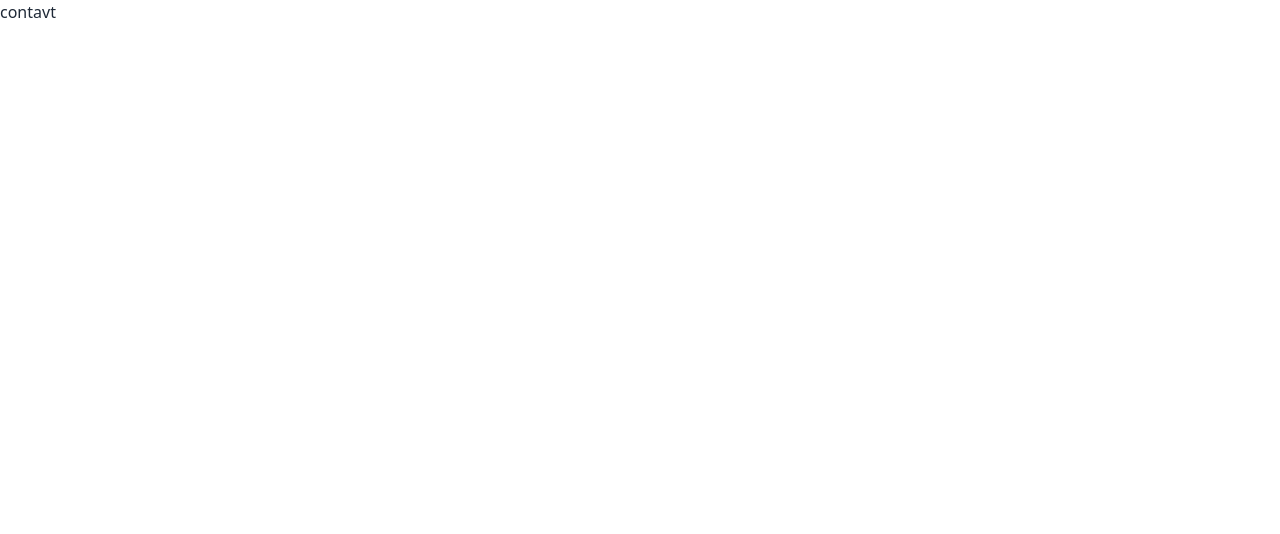
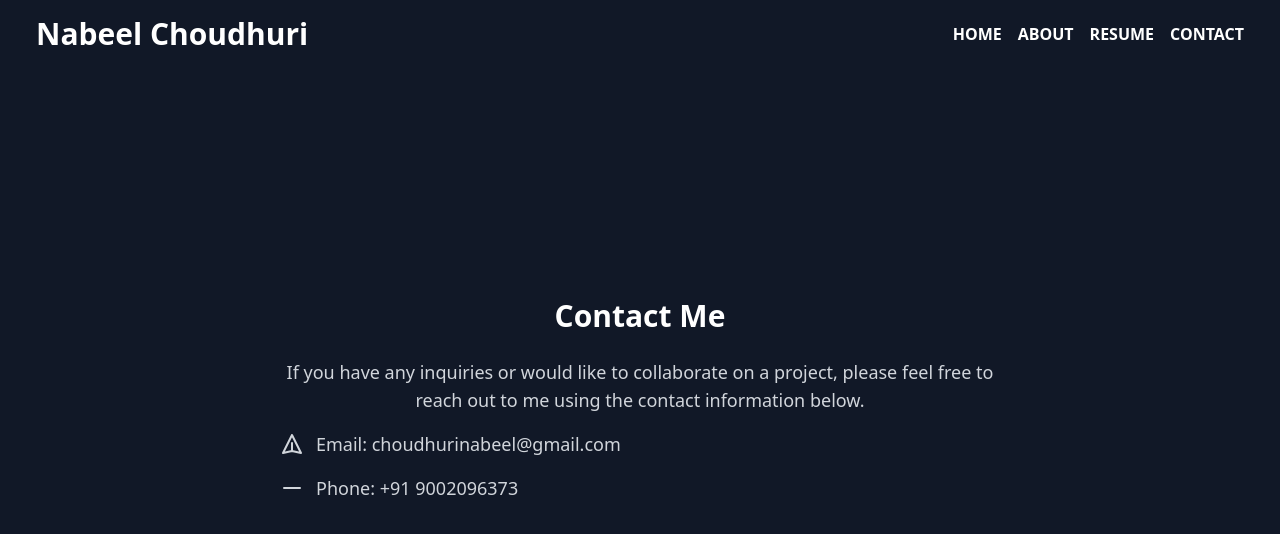
Before and after one commit to nabeel365/My-Portfolio, a React (Vite) app: page /contact in a window 1280 px wide. Shown: the top 534 px of the page. Built offline with nearby package versions, Linux system fonts and the light colour scheme.

Commit message:
contact section created

```diff
--- a/package.json
+++ b/package.json
@@ -11,6 +11,7 @@
   },
   "dependencies": {
     "antd": "^5.6.3",
+    "firebase": "^9.23.0",
     "localforage": "^1.10.0",
     "match-sorter": "^6.3.1",
     "react": "^18.2.0",
--- a/src/Components/Banner/Navbar/NavbarLinks/About.jsx
+++ b/src/Components/Banner/Navbar/NavbarLinks/About.jsx
@@ -2,19 +2,19 @@ import React from 'react';
 
 const About = () => {
   return (
-    <div className="bg-slate-400 py-10 px-6">
-      <div className="max-w-3xl mx-auto">
-        <h1 className="text-3xl font-bold text-gray-800 mb-6">About Me</h1>
-        <p className="text-lg text-gray-700 mb-4">
+    <div className="bg-gray-900 min-h-screen flex items-center justify-center">
+      <div className="max-w-3xl mx-auto px-6">
+        <h1 className="text-3xl font-bold text-white text-center mb-6">About Me</h1>
+        <p className="text-lg text-white text-left mb-4">
           I am a passionate web developer with a strong foundation in front-end technologies. I enjoy creating responsive and user-friendly websites using modern tools and frameworks.
         </p>
-        <p className="text-lg text-gray-700 mb-4">
+        <p className="text-lg text-white text-left mb-4">
           My expertise lies in HTML, CSS, JavaScript, and React. I have experience in building interactive web applications and collaborating with cross-functional teams to deliver high-quality products.
         </p>
-        <p className="text-lg text-gray-700 mb-4">
+        <p className="text-lg text-white text-left mb-4">
           I am constantly learning and keeping up with the latest trends in web development. I am dedicated to delivering exceptional user experiences and turning ideas into reality.
         </p>
-        <p className="text-lg text-gray-700 mb-4">
+        <p className="text-lg text-white text-left mb-4">
           Feel free to reach out to me if you have any questions or if you'd like to discuss a potential project. I'm always excited to take on new challenges and contribute to meaningful projects.
         </p>
       </div>
--- a/src/Components/Banner/Navbar/NavbarLinks/Contact.jsx
+++ b/src/Components/Banner/Navbar/NavbarLinks/Contact.jsx
@@ -1,11 +1,50 @@
 import React from 'react';
 
 const Contact = () => {
-    return (
-        <div>
-            contavt
+  return (
+    <div className="bg-gray-900 min-h-screen flex items-center justify-center">
+      <div className="max-w-3xl mx-auto px-6">
+        <h1 className="text-3xl font-bold text-white text-center mb-6">Contact Me</h1>
+        <p className="text-lg text-gray-300 text-center mb-4">
+          If you have any inquiries or would like to collaborate on a project, please feel free to reach out to me using the contact information below.
+        </p>
+        <div className="flex items-center mb-4">
+          <svg
+            className="w-6 h-6 text-gray-300 mr-3"
+            fill="none"
+            stroke="currentColor"
+            viewBox="0 0 24 24"
+            xmlns="http://www.w3.org/2000/svg"
+          >
+            <path
+              strokeLinecap="round"
+              strokeLinejoin="round"
+              strokeWidth="2"
+              d="M12 19l9 2-9-18-9 18 9-2zm0 0v-8"
+            ></path>
+          </svg>
+          <span className="text-lg text-gray-300">Email: choudhurinabeel@gmail.com</span>
         </div>
-    );
+        <div className="flex items-center">
+          <svg
+            className="w-6 h-6 text-gray-300 mr-3"
+            fill="none"
+            stroke="currentColor"
+            viewBox="0 0 24 24"
+            xmlns="http://www.w3.org/2000/svg"
+          >
+            <path
+              strokeLinecap="round"
+              strokeLinejoin="round"
+              strokeWidth="2"
+              d="M20 12H4"
+            ></path>
+          </svg>
+          <span className="text-lg text-gray-300">Phone: +91 9002096373</span>
+        </div>
+      </div>
+    </div>
+  );
 };
 
 export default Contact;
--- a/src/Components/Banner/Navbar/NavbarLinks/Resume.jsx
+++ b/src/Components/Banner/Navbar/NavbarLinks/Resume.jsx
@@ -3,7 +3,7 @@ import React from 'react';
 const Resume = () => {
     return (
         <div>
-            resime
+
         </div>
     );
 };
--- /dev/null
+++ b/src/firebaseConfig.js
@@ -0,0 +1,18 @@
+// Import the functions you need from the SDKs you need
+import { initializeApp } from "firebase/app";
+// TODO: Add SDKs for Firebase products that you want to use
+// https://firebase.google.com/docs/web/setup#available-libraries
+
+// Your web app's Firebase configuration
+const firebaseConfig = {
+  apiKey: "AIzaSyA3CLKZVnwXUfu-vbJ_mgZqm8ymbt0mZAE",
+  authDomain: "portfolio-25317.firebaseapp.com",
+  projectId: "portfolio-25317",
+  storageBucket: "portfolio-25317.appspot.com",
+  messagingSenderId: "227901750931",
+  appId: "1:227901750931:web:7d65b0f07376a100dd5766"
+};
+
+// Initialize Firebase
+const app = initializeApp(firebaseConfig);
+export default app;
```
Also changed, not shown: 1 other file (tests, documents, lock files or other folders).
